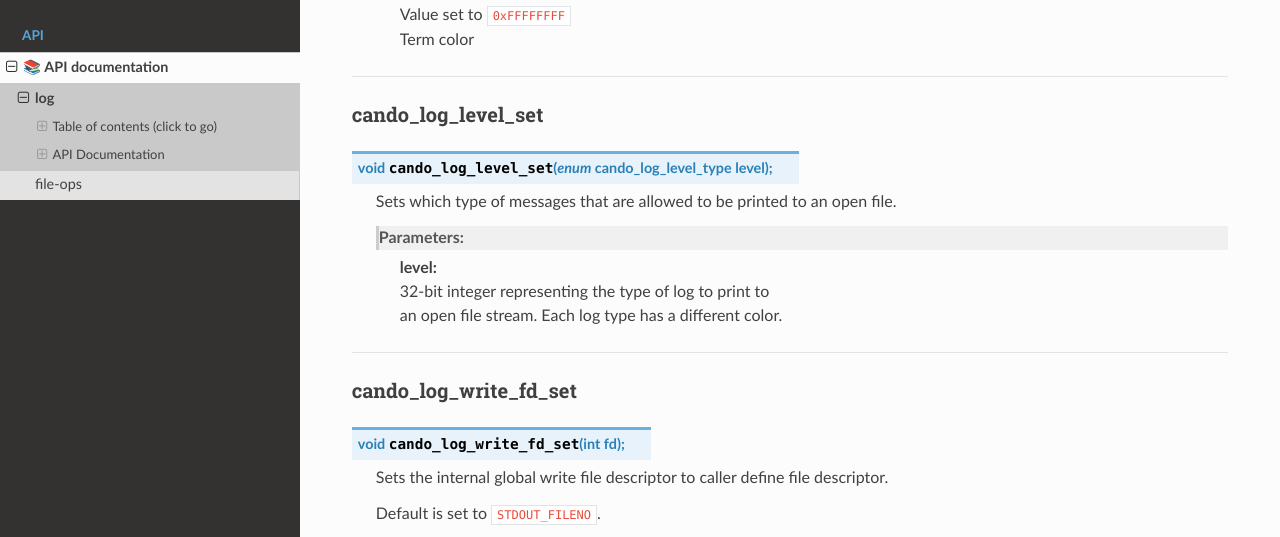
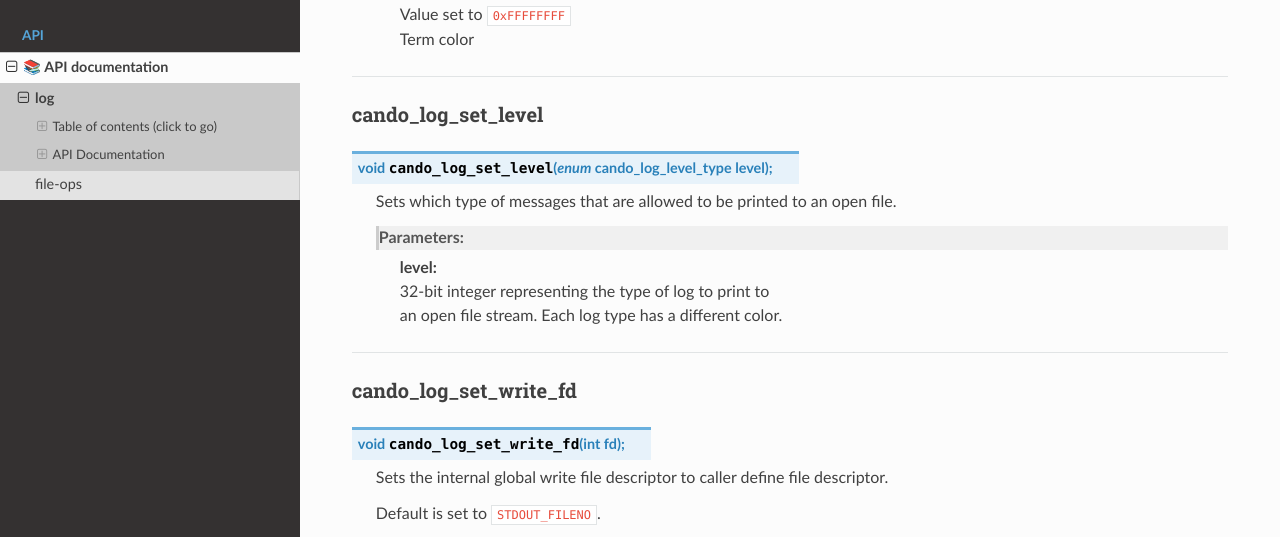
Before and after one commit to under-view/libcando, a Sphinx documentation site: the page built from docs/log.rst, in a window 1280 px wide and 1400 px high, scrolled down 1762 px. Shown: the part 159-696 px from the top of the window. Built offline with Sphinx 7.4.7 and the Read the Docs theme 3.1.0, drawn with Linux system fonts in a browser that asks for light colours; formulas are drawn with MathJax 3; some of the changed text lies outside the part shown.

```diff
--- a/docs/log.rst
+++ b/docs/log.rst
@@ -34,8 +34,8 @@ Structs
 Functions
 =========
 
-1. :c:func:`cando_log_level_set`
-#. :c:func:`cando_log_write_fd_set`
+1. :c:func:`cando_log_set_level`
+#. :c:func:`cando_log_set_write_fd`
 #. :c:func:`cando_log_time`
 #. :c:func:`cando_log_notime`
 
@@ -58,7 +58,7 @@ cando_log_level_type
 		CANDO_LOG_ALL
 
 	Log level options used by
-		:c:func:`cando_log_level_set`
+		:c:func:`cando_log_set_level`
 		:c:macro:`cando_log`
 		:c:macro:`cando_log_err`
 		:c:macro:`cando_log_print`
@@ -94,10 +94,10 @@ cando_log_level_type
 =========================================================================================================================================
 
 ===================
-cando_log_level_set
+cando_log_set_level
 ===================
 
-.. c:function:: void cando_log_level_set(enum cando_log_level_type level);
+.. c:function:: void cando_log_set_level(enum cando_log_level_type level);
 
 	Sets which type of messages that are allowed to be printed to an open file.
 
@@ -109,10 +109,10 @@ cando_log_level_set
 =========================================================================================================================================
 
 ======================
-cando_log_write_fd_set
+cando_log_set_write_fd
 ======================
 
-.. c:function:: void cando_log_write_fd_set(int fd);
+.. c:function:: void cando_log_set_write_fd(int fd);
 
 	Sets the internal global write file descriptor
 	to caller define file descriptor.
@@ -170,7 +170,7 @@ cando_log
 	Default prints to ``stdout`` using ansi color codes to color text.
 
 	Caller may change the open file in which logs are printed to via
-	a call to :c:func:`cando_log_write_fd_set`
+	a call to :c:func:`cando_log_set_write_fd`
 
 	.. code-block::
 
@@ -190,7 +190,7 @@ cando_log_err
 	Prints to ``stderr`` with ansi color codes the color **RED**.
 
 	Caller may change the open file in which logs are printed to via
-	a call to :c:func:`cando_log_write_fd_set`
+	a call to :c:func:`cando_log_set_write_fd`
 
 	.. code-block::
 
@@ -210,7 +210,7 @@ cando_log_print
 	Default prints to ``stdout`` using ansi color codes to color text.
 
 	Caller may change the open file in which logs are printed to via
-	a call to :c:func:`cando_log_write_fd_set`
+	a call to :c:func:`cando_log_set_write_fd`
 
 	.. code-block::
 
```
Also changed, not shown: 3 other files.
